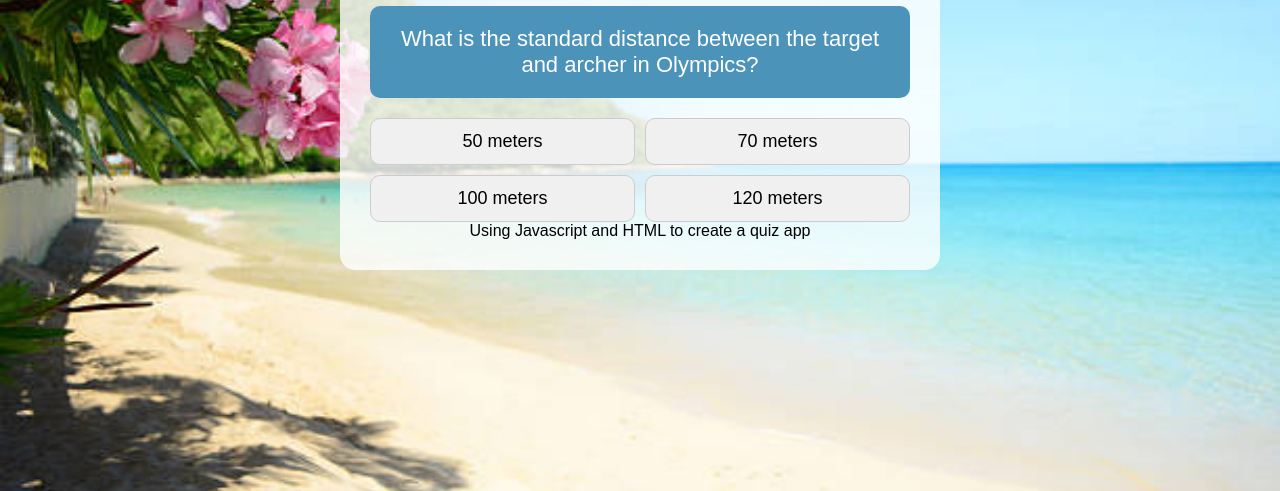
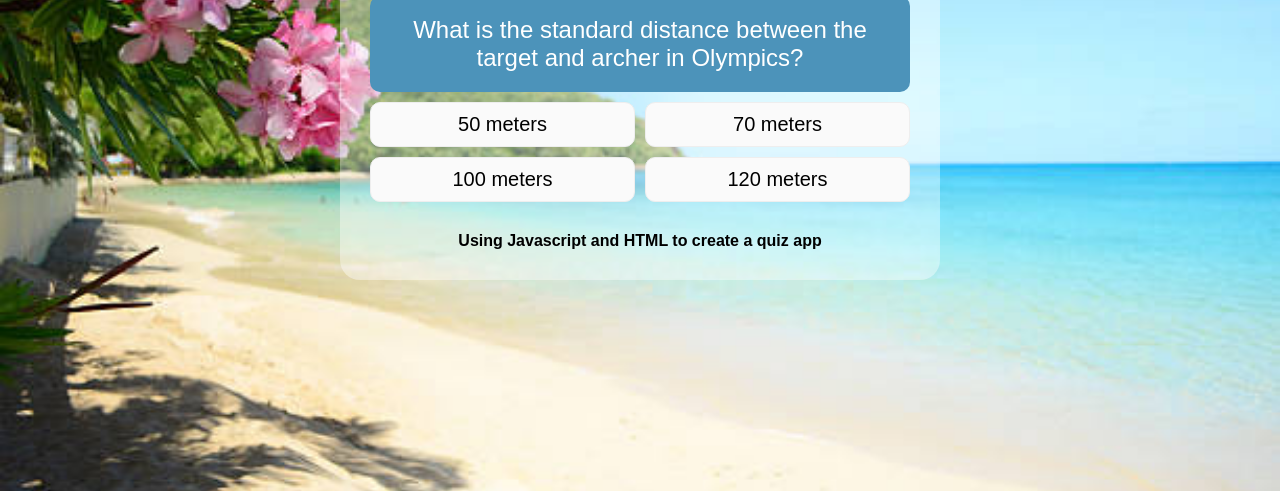
Before and after one commit to DakaloP/Quiz, a plain HTML site: page Index.html in a window 1280 px wide. Shown: the part 325-816 px from the top of the page. Drawn offline with Linux system fonts and the light colour scheme.

Commit message:
i changed my style and added js

```diff
--- a/Script.js
+++ b/Script.js
@@ -1,133 +1,144 @@
 
-// (A) QUIZ OBJECT
-const quiz = {
+var quiz = {
+  // (A) PROPERTIES
   // (A1) QUESTIONS & ANSWERS
+  // Q = QUESTION, O = OPTIONS, A = CORRECT ANSWER
   data: [
   {
-        q: "What is the standard distance between the target and archer in Olympics?",
-        o: ["50 meters", "70 meters", "100 meters", "120 meters"],
-        a: 1,
+    q : "What is the standard distance between the target and archer in Olympics?",
+    o : [
+      "50 meters",
+      "70 meters",
+      "100 meters",
+      "120 meters"
+    ],
+    a : 1 // arrays start with 0, so answer is 70 meters
   },
   {
-        q: "Which is the highest number on a standard roulette wheel?",
-        o: ["22", "24", "32", "36"],
-        a: 3,
+    q : "Which is the highest number on a standard roulette wheel?",
+    o : [
+      "22",
+      "24",
+      "32",
+      "36"
+    ],
+    a : 3
   },
   {
-        q: "How much wood could a woodchuck chuck if a woodchuck would chuck wood?",
-        o: ["400 pounds", "550 pounds", "700 pounds", "750 pounds"],
-        a: 2,
+    q : "How much wood could a woodchuck chuck if a woodchuck would chuck wood?",
+    o : [
+      "150 KG",
+      "200 KG",
+      "350 KG",
+      "420 KG"
+    ],
+    a : 2
   },
   {
-        q: "Which is the seventh planet from the sun?",
-        o: ["Uranus", "Earth", "Pluto", "Mars"],
-        a: 0,
+    q : "Which is the seventh planet from the sun?",
+    o : [
+      "Uranus",
+      "Earth",
+      "Pluto",
+      "Mars"
+    ],
+    a : 0
   },
   {
-        q: "Which is the largest ocean on Earth?",
-        o: ["Atlantic Ocean", "Indian Ocean", "Arctic Ocean", "Pacific Ocean"],
-        a: 3,
-      },
+    q : "Which is the largest ocean on Earth?",
+    o : [
+      "Atlantic Ocean",
+      "Indian Ocean",
+      "Arctic Ocean",
+      "Pacific Ocean"
+    ],
+    a : 3
+  }
   ],
 
   // (A2) HTML ELEMENTS
-    hWrap: null,
-    hQn: null,
-    hAns: null,
+  hWrap: null, // HTML quiz container
+  hQn: null, // HTML question wrapper
+  hAns: null, // HTML answers wrapper
 
-    // (A3) GAME STATE
-    now: 0,
-    score: 0,
+  // (A3) GAME FLAGS
+  now: 0, // current question
+  score: 0, // current score
 
-    // (B) INIT QUIZ
-    init: function () {
-      this.hWrap = document.getElementById("quizWrap");
+  // (B) INIT QUIZ HTML
+  init: () => {
+    // (B1) WRAPPER
+    quiz.hWrap = document.getElementById("quizWrap");
 
-      this.hQn = document.createElement("div");
-      this.hQn.id = "quizQn";
-      this.hWrap.appendChild(this.hQn);
+    // (B2) QUESTIONS SECTION
+    quiz.hQn = document.createElement("div");
+    quiz.hQn.id = "quizQn";
+    quiz.hWrap.appendChild(quiz.hQn);
 
-      this.hAns = document.createElement("div");
-      this.hAns.id = "quizAns";
-      this.hWrap.appendChild(this.hAns);
+    // (B3) ANSWERS SECTION
+    quiz.hAns = document.createElement("div");
+    quiz.hAns.id = "quizAns";
+    quiz.hWrap.appendChild(quiz.hAns);
 
-      this.draw();
+    // (B4) GO!
+    quiz.draw();
   },
 
+  // (C) DRAW QUESTION
+  draw: () => {
+    // (C1) QUESTION
+    quiz.hQn.innerHTML = quiz.data[quiz.now].q;
 
-    draw: function () {
-
-      const question = this.data[this.now];
-      this.hQn.innerHTML = question.q;
-
-
-      this.hAns.innerHTML = "";
-
-
-
-      for (let i in question.o) {
+    // (C2) OPTIONS
+    quiz.hAns.innerHTML = "";
+    for (let i in quiz.data[quiz.now].o) {
       let radio = document.createElement("input");
       radio.type = "radio";
       radio.name = "quiz";
       radio.id = "quizo" + i;
-        this.hAns.appendChild(radio);
-
+      quiz.hAns.appendChild(radio);
       let label = document.createElement("label");
-        label.innerHTML = question.o[i];
+      label.innerHTML = quiz.data[quiz.now].o[i];
       label.setAttribute("for", "quizo" + i);
       label.dataset.idx = i;
-        label.addEventListener("click", () => this.select(label));
-        this.hAns.appendChild(label);
+      label.addEventListener("click", () => { quiz.select(label); });
+      quiz.hAns.appendChild(label);
     }
   },
 
-
-    select: function (option) {
-
-      let allLabels = this.hAns.getElementsByTagName("label");
-      for (let lbl of allLabels) {
-        lbl.replaceWith(lbl.cloneNode(true)); // quick way to remove all listeners
+  // (D) OPTION SELECTED
+  select: (option) => {
+    // (D1) DETACH ALL ONCLICK
+    let all = quiz.hAns.getElementsByTagName("label");
+    for (let label of all) {
+      label.removeEventListener("click", quiz.select);
     }
 
-
-      let isCorrect = option.dataset.idx == this.data[this.now].a;
-      if (isCorrect) {
-        this.score++;
+    // (D2) CHECK IF CORRECT
+    let correct = option.dataset.idx == quiz.data[quiz.now].a;
+    if (correct) {
+      quiz.score++;
       option.classList.add("correct");
     } else {
       option.classList.add("wrong");
     }
 
-
-      this.now++;
+    // (D3) NEXT QUESTION OR END GAME
+    quiz.now++;
     setTimeout(() => {
-        if (this.now < this.data.length) {
-          this.draw();
-        } else {
-          this.end();
+      if (quiz.now < quiz.data.length) { quiz.draw(); }
+      else {
+        quiz.hQn.innerHTML = `You have answered ${quiz.score} of ${quiz.data.length} correctly.`;
+        quiz.hAns.innerHTML = "";
       }
     }, 1000);
   },
 
-
-    end: function () {
-      this.hQn.innerHTML = `You have answered ${this.score} of ${this.data.length} correctly.`;
-      this.hAns.innerHTML = "";
-
-
-      const btn = document.createElement("button");
-      btn.innerText = "Restart Quiz";
-      btn.onclick = this.reset;
-      this.hAns.appendChild(btn);
-    },
-
-
-    reset: function () {
+  // (E) RESTART QUIZ
+  reset : () => {
     quiz.now = 0;
     quiz.score = 0;
     quiz.draw();
-    },
+  }
 };
-
-
-  window.addEventListener("load", () => quiz.init());
+window.addEventListener("load", quiz.init);
--- a/Style.css
+++ b/Style.css
@@ -1,72 +1,156 @@
+/* (A) WRAPPER */
+#quizWrap {
+  max-width: 600px;
+  margin: 0 auto;
+  /* RECOMMENDED FIXED HEIGHT IF YOU HAVE CONTENT BELOW THE QUIZ */
+  /* SO THAT PAGE LAYOUT DOES NOT "JUMP" */
+  /* height: 250px; */
+}
 
+/* (B) QUESTION */
+#quizQn {
+  padding: 20px;
+  background: #4c93ba;
+  color: #fff;
+  font-size: 24px;
+  border-radius: 10px;
+}
+
+/* (C) ANSWERS */
+#quizAns {
+  margin: 10px 0;
+  display: grid;
+  grid-template-columns: auto auto;
+  grid-gap: 10px;
+}
+#quizAns input[type=radio] { display: none; }
+#quizAns label {
+  background: #f2a8a8;
+  border: 1px solid #95bdef;
+  border-radius: 10px;
+  padding: 10px;
+  font-size: 20px;
+  cursor: pointer;
+  text-align: center;
+}
+#quizAns label.correct {
+  background: #efafe5;
+  border: 1px solid #b98ee3;
+}
+#quizAns label.wrong {
+  background: #ffe8e8;
+  border: 1px solid #c78181;
+}
+
+/* (X) DOES NOT MATTER - COSMETICS */
+/* PAGE & BODY */
 * {
+  font-family: arial, sans-serif;
   box-sizing: border-box;
-  font-family: Arial, sans-serif;
 }
 
 body {
   display: flex;
-  justify-content: center;
-  align-items: center;
+  align-items: center; justify-content: center;
   min-height: 100vh;
-  background: url("image.png") no-repeat center/cover;
+  background-image: url(image.png);
+  background-image: url url(image.png);
+  background-repeat: no-repeat;
+  background-position: center;
+  background-size: cover;
   text-align: center;
-  padding: 20px;
 }
 
-
+/* WIDGET */
 .widget-wrap {
-  max-width: 600px;
-  width: 100%;
-  background: rgba(255, 255, 255, 0.8);
+  width: 600px;
   padding: 30px;
-  border-radius: 15px;
+  border-radius: 20px;
+  background: rgba(255, 255, 255, 0.4);
 }
 
-#quizQn {
-  background: #4c93ba;
-  color: white;
-  font-size: 22px;
-  padding: 20px;
-  border-radius: 10px;
-  margin-bottom: 20px;
+/* FOOTER */
+#code-boxx {
+  font-weight: 600;
+  margin-top: 30px;
+}
+#code-boxx a {
+  display: inline-block;
+  border: 0;
+  padding: 5px;
+  text-decoration: none;
+  background: #b90a0a;
+  color: #fff;
+}
+/* PAGE & BODY */
+* {
+  font-family: arial, sans-serif;
+  box-sizing: border-box;
 }
 
-#quizAns {
-  display: grid;
-  grid-template-columns: 1fr 1fr;
-  gap: 10px;
+body {
+  display: flex;
+  align-items: center; justify-content: center;
+  min-height: 100vh;
+  background-image:url(image.png);
+  background-repeat: no-repeat;
+  background-position: center;
+  background-size: cover;
+  text-align: center;
+}
+/* WIDGET */
+.widget-wrap {
+  width: 600px;
+  padding: 30px;
+  border-radius: 20px;
+  background: rgba(255, 255, 255, 0.4);
 }
 
-#quizAns input[type="radio"] {
-  display: none;
+/* FOOTER */
+#code-boxx {
+  font-weight: 600;
+  margin-top: 30px;
+}
+#code-boxx a {
+  display: inline-block;
+  border: 0;
+  padding: 5px;
+  text-decoration: none;
+  background: #b90a0a;
+  color: #fff;
 }
 
-#quizAns label {
-  background: #f0f0f0;
-  padding: 12px;
+/* (B) QUESTION */
+#quizQn {
+  padding: 20px;
+  background: #4c93ba;
+  color: #fff;
+  font-size: 24px;
   border-radius: 10px;
-  cursor: pointer;
-  font-size: 18px;
-  border: 1px solid #ccc;
 }
 
+/* (C) ANSWERS */
+#quizAns {
+  margin: 10px 0;
+  display: grid;
+  grid-template-columns: auto auto;
+  grid-gap: 10px;
+}
+#quizAns input[type=radio] { display: none; }
+#quizAns label {
+  background: #fafafa;
+  border: 1px solid #eee;
+  border-radius: 10px;
+  padding: 10px;
+  font-size: 20px;
+  cursor: pointer;
+  text-align: center;
+}
 #quizAns label.correct {
-  background: #c8f7c5;
-  border-color: #4caf50;
+  background: #d8ffc4;
+  border: 1px solid #60a03f;
 }
-
 #quizAns label.wrong {
-  background: #ffc7c7;
-  border-color: #e53935;
+  background: #ffe8e8;
+  border: 1px solid #c78181;
 }
-
-button {
-  padding: 12px 24px;
-  font-size: 16px;
-  border-radius: 12px;
-  background: white;
-  cursor: pointer;
-  transition: 0.3s;
-  margin-top: 20px;
-}
```
Lines whose indentation alone changed are shown as unchanged.
